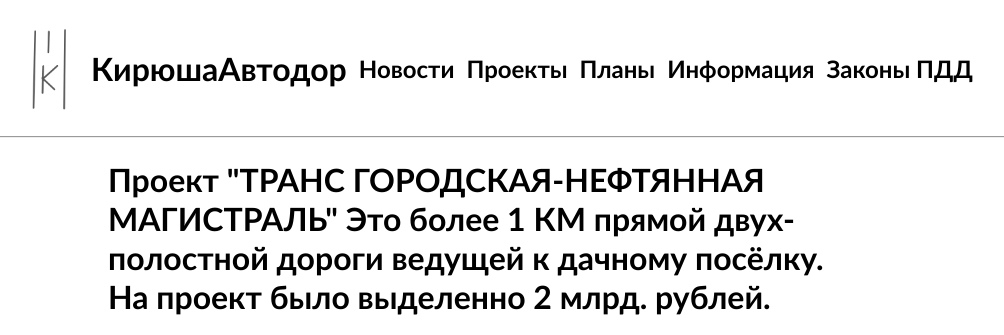
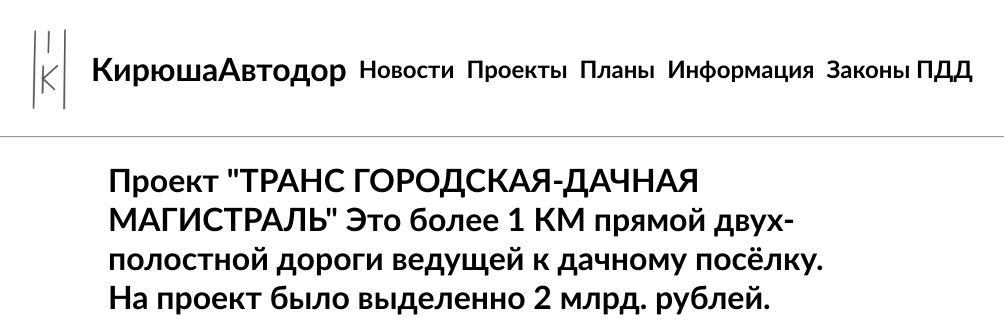
Before and after one commit to K1ril1/KiryshaAvtodorAlfaVersion1.0, a plain HTML site: page trans.html in a window 1280 px wide. Shown: the top 335 px of the page, without its empty margins (132-1136 px from the left). Drawn offline with Linux system fonts and the light colour scheme.

Commit message:
Update trans.html

```diff
--- a/trans.html
+++ b/trans.html
@@ -38,7 +38,7 @@
 	</div class="navbar">
 	<hr>
 	<div class="container">
-	<h1><strong>Проект  "ТРАНС ГОРОДСКАЯ-НЕФТЯННАЯ МАГИСТРАЛЬ" Это более 1 КМ прямой двух-полостной дороги ведущей к дачному посёлку.<br/>
+	<h1><strong>Проект  "ТРАНС ГОРОДСКАЯ-ДАЧНАЯ МАГИСТРАЛЬ" Это более 1 КМ прямой двух-полостной дороги ведущей к дачному посёлку.<br/>
 	На проект было выделенно 2 млрд. рублей.</h1></strong>
 	<img src="автомагистраль.png" class="img">
 	</div>
```
